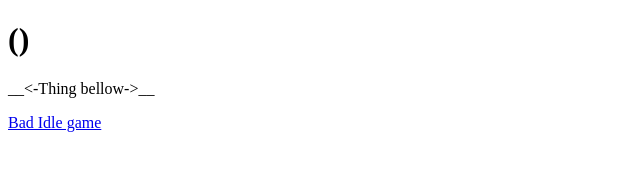
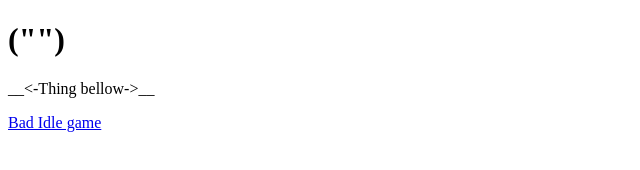
Before and after one commit to coldrampage/coldrampage.github.io, a plain HTML site: page index.html in a window 1280 px wide. Shown: the full height of the page, 0-640 px from the left. Drawn offline with Linux system fonts and the light colour scheme.

Commit message:
Update index.html

```diff
--- a/index.html
+++ b/index.html
@@ -1,7 +1,7 @@
 <!DOCTYPE html>
 <html>
 <body>
-<h1>(<Yo_Dudes>)</h1>
+<h1>("<Yo_Dudes>")</h1>
 <p>__<-Thing bellow->__</p>
 <p2><a href="https://coldrampage.github.io/Index">Bad Idle game</a></p2>
 		<script src="js/three.js"></script>
```
